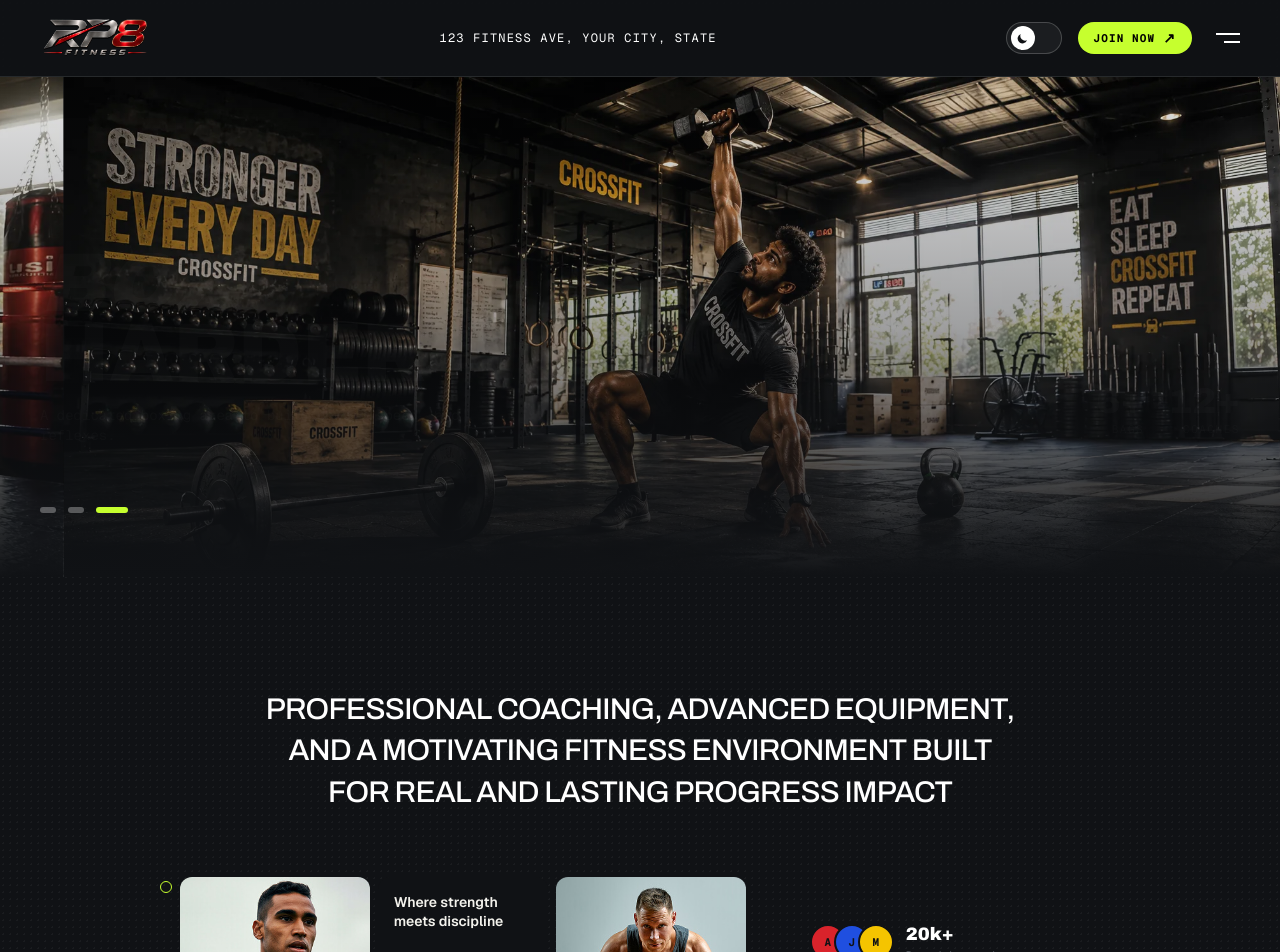
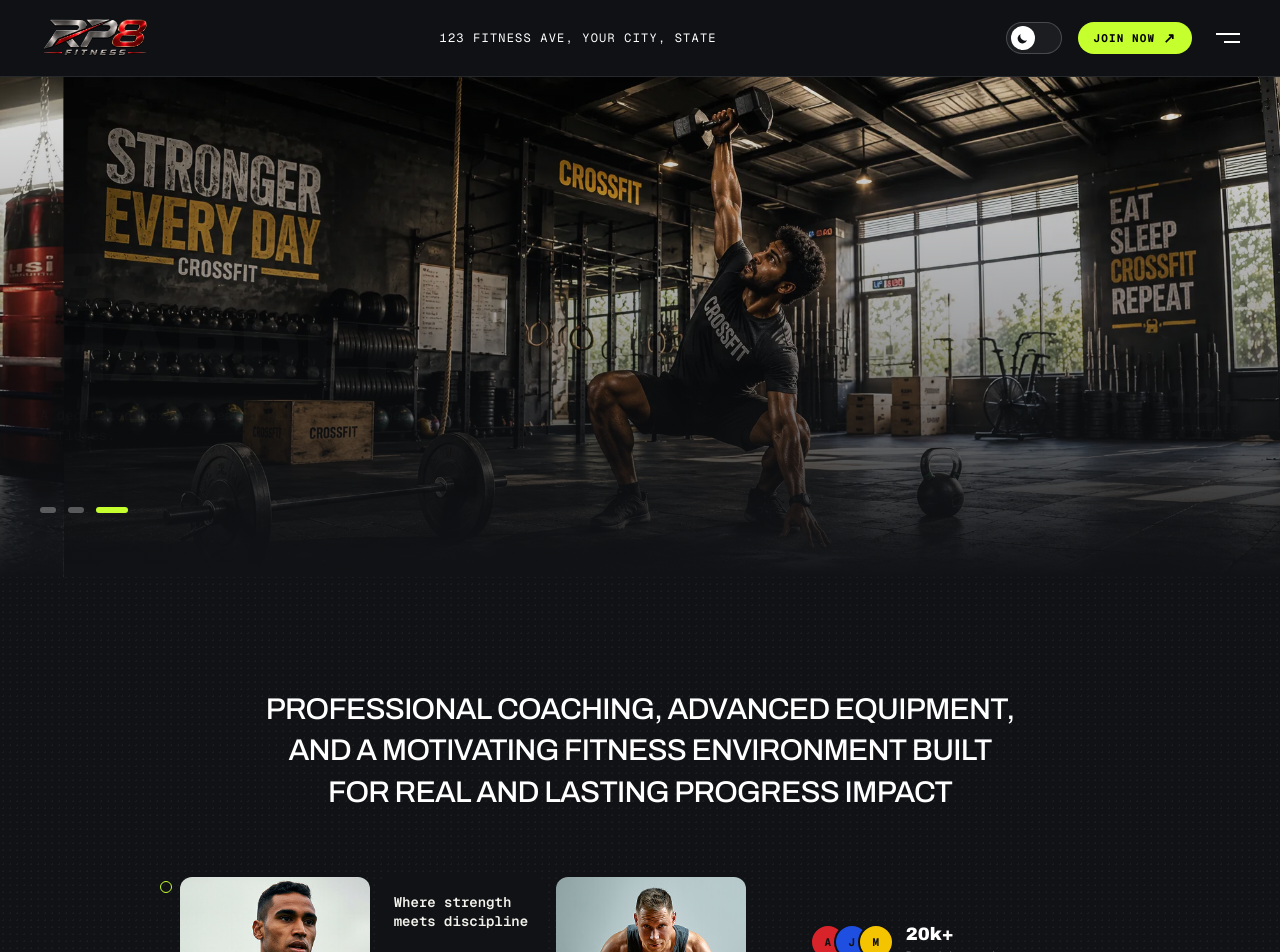
Before and after one commit to FenebrisWeb/rp8fitness, a Next.js app: page / in a window 1280 px wide. Shown: the top 952 px of the page. Built offline with nearby package versions, Linux system fonts and the light colour scheme.

Commit message:
Update font style in AboutSection component

```diff
--- a/app/components/home/about-section.tsx
+++ b/app/components/home/about-section.tsx
@@ -72,7 +72,7 @@
 
             <div className="flex h-[230px] w-[150px] flex-none snap-center flex-col justify-between rounded-xl bg-ink p-4 sm:w-[170px]">
               <motion.p
-                className="text-left font-sans text-sm font-semibold leading-snug"
+                className="text-left font-mono text-sm font-semibold leading-snug"
                 initial={{ color: "#7c848d" }}
                 whileInView={{ color: "#f3f2ec" }}
                 viewport={{ once: true, amount: 0.6 }}
```
